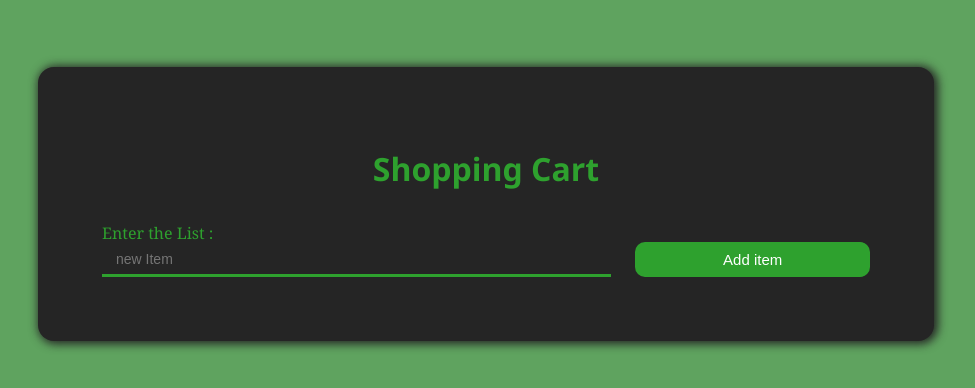
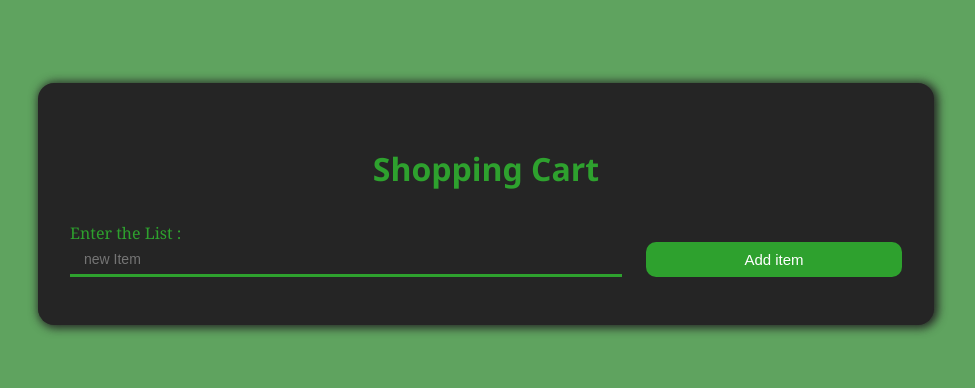
Before and after one commit to rjsudhin/My-shoping-list-scratch-project, a plain HTML site: page index.html in a window 1280 px wide. Shown: the part 196-584 px from the top of the page, without its empty margins (154-1129 px from the left). Drawn offline with Linux system fonts and the light colour scheme.

Commit message:
padding added on .container class

```diff
--- a/css/style.css
+++ b/css/style.css
@@ -21,7 +21,7 @@ body {
     width: 70%;
     background-color: #252525;
     box-shadow: 2px 1px 10px 2px #252525;
-    padding: 4em;
+    padding: 3em 2em;
     border-radius: 1em;
 }
 
```
